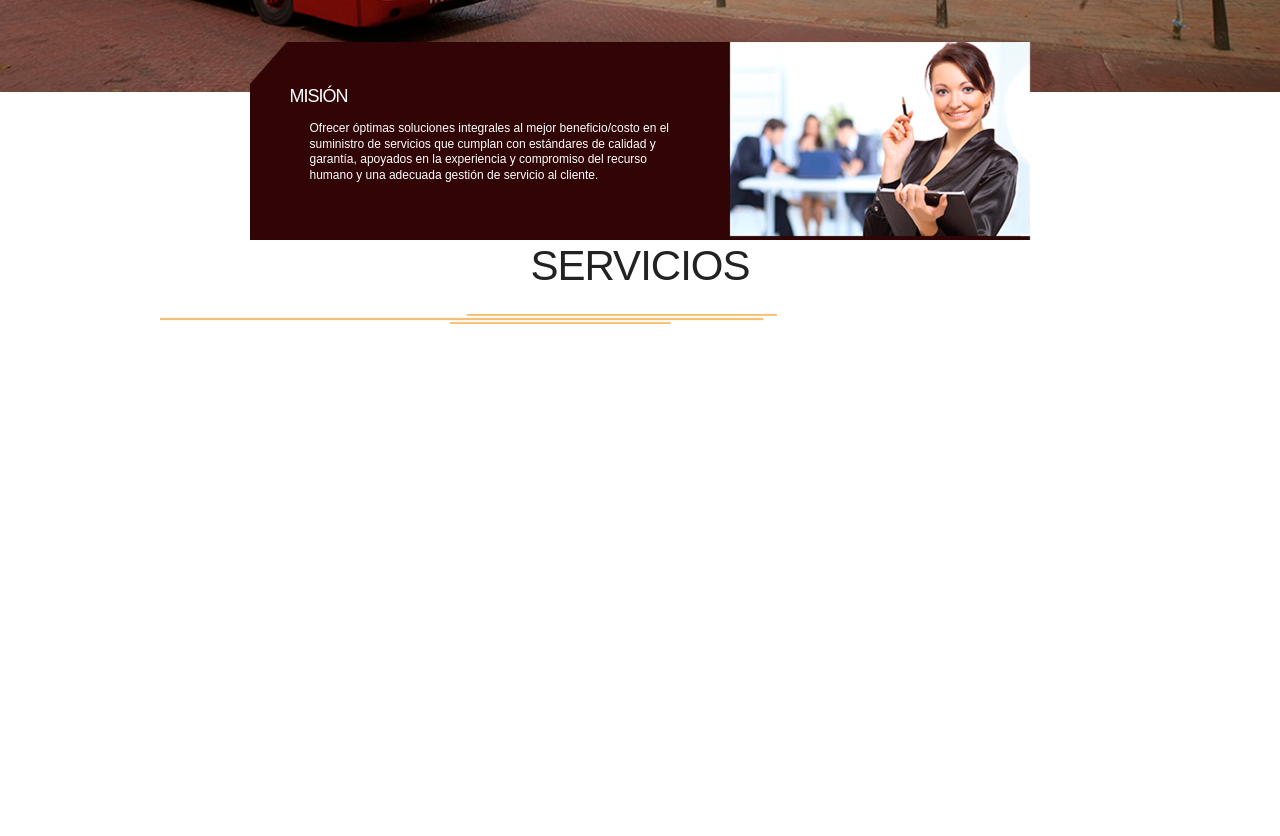
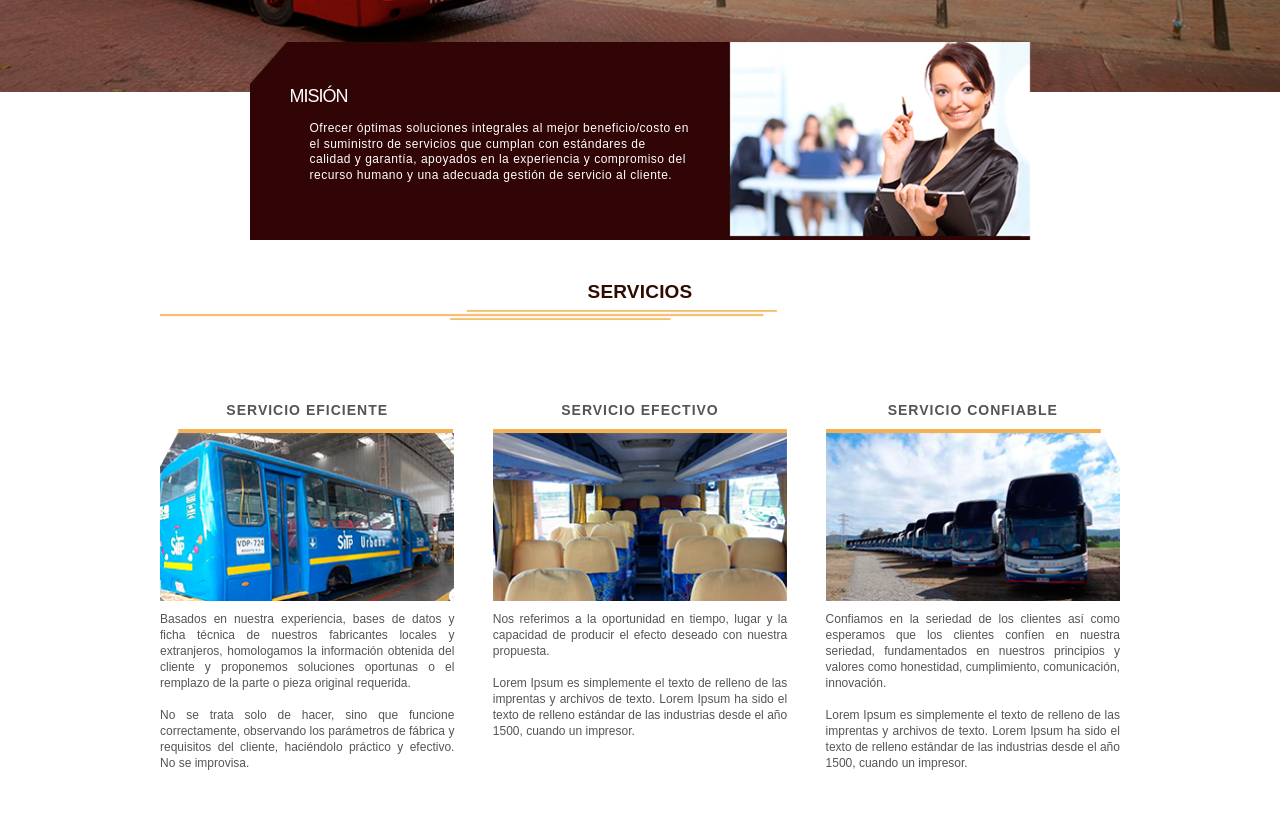
Before and after one commit to gydoar/fremac, a plain HTML site: page index.html in a window 1280 px wide. Shown: the part 540-1376 px from the top of the page. Before the commit the page ends 865 px from the top, so only its background shows below. Drawn offline with Linux system fonts and the light colour scheme.

Commit message:
Agregando Servicos

```diff
--- a/css/style.css
+++ b/css/style.css
@@ -84,16 +84,41 @@ ul#menu-principal li:nth-child(2) a:focus, ul#menu-principal li:nth-child(3) a:f
 	padding: 50px 0px 20px 40px;
 }
 #caja-mision h2{
-	font-size: 1.2em;
+	font-size: 18px;
 	line-height: 0.5em;
 }
 #caja-mision p{
 	font-size: 0.8em;
 	line-height: 1.3em;
 	margin-left: 20px;
+	letter-spacing: 0.5px;
 }
 .servicios{
 	text-align: center;
+	padding: 40px 0px;
+}
+.servicios h2{
+	color: #300c00;
+	font-size: 19px;
+	font-weight: 700;
+	letter-spacing: 0.2px;
+	margin-bottom: 5px;
+}
+.servicios h3{
+	color: #555555;
+	font-size: 14px;
+	font-weight: 700;
+	letter-spacing: 1px;
+	margin-bottom: 10px;
+}
+.servicios p{
+	color: #555555;
+	font-size: 12px;
+	text-align: justify;
+	line-height: 16px;
+}
+.servicios img{
+	margin-bottom: 10px;
 }
 .line-yellow{
 	background-image:  url("../images/line-yellow.png");
--- a/index.html
+++ b/index.html
@@ -68,15 +68,51 @@
 
 
       <!-- Section servicios -->
+      <div class="container servicios">
+        <h2 class="">SERVICIOS</h2>
+         <div class="line-yellow clearfix"></div>
+      </div>
       <section class="servicios container">
 
-       <h2>SERVICIOS</h2>
-       <div class="line-yellow"></div>
+         <div class="four columns">
+           <h3>SERVICIO EFICIENTE</h3>
+
+           <img class="twelve columns" src="images/servicio-eficiente.png" alt="">
+
+           <p>Basados en nuestra experiencia, bases de datos y ficha técnica de nuestros fabricantes locales y extranjeros, homologamos la información obtenida del cliente y proponemos soluciones oportunas o el remplazo de la parte o pieza original requerida.
+            <br><br>
+           No se trata solo de hacer, sino que funcione correctamente, observando los parámetros de fábrica y requisitos del cliente, haciéndolo práctico y efectivo. No se improvisa.</p>
+         </div>
+
+         <div class="four columns">
+           <h3>SERVICIO EFECTIVO</h3>
+
+           <img class="twelve columns" src="images/servicio-efectivo.png" alt="">
+
+           <p>Nos referimos a la oportunidad en tiempo, lugar y la capacidad de producir el efecto deseado con nuestra propuesta.
+            <br><br>
+            Lorem Ipsum es simplemente el texto de relleno de las imprentas y archivos de texto. Lorem Ipsum ha sido el texto de relleno estándar de las industrias desde el año 1500, cuando un impresor.
+            </p>
+         </div>
+
+         <div class="four columns">
+           <h3>SERVICIO CONFIABLE</h3>
+
+           <img class="twelve columns" src="images/servicio-confiable.png" alt="">
+
+           <p>
+             Confiamos en la seriedad de los clientes así como esperamos que los clientes confíen en nuestra seriedad, fundamentados en nuestros principios y valores como honestidad, cumplimiento, comunicación, innovación.
+             <br><br>
+             Lorem Ipsum es simplemente el texto de relleno de las imprentas y archivos de texto. Lorem Ipsum ha sido el texto de relleno estándar de las industrias desde el año 1500, cuando un impresor.
+           </p>
+         </div>
       </section>
 
       <!-- Section slogan -->
       <section class="slogan">
+        <div class="container">
 
+        </div>
 
       </section>
 
```
Also changed, not shown: images/servicio-confiable.png (added), images/servicio-efectivo.png (added), images/servicio-eficiente.png (added).
